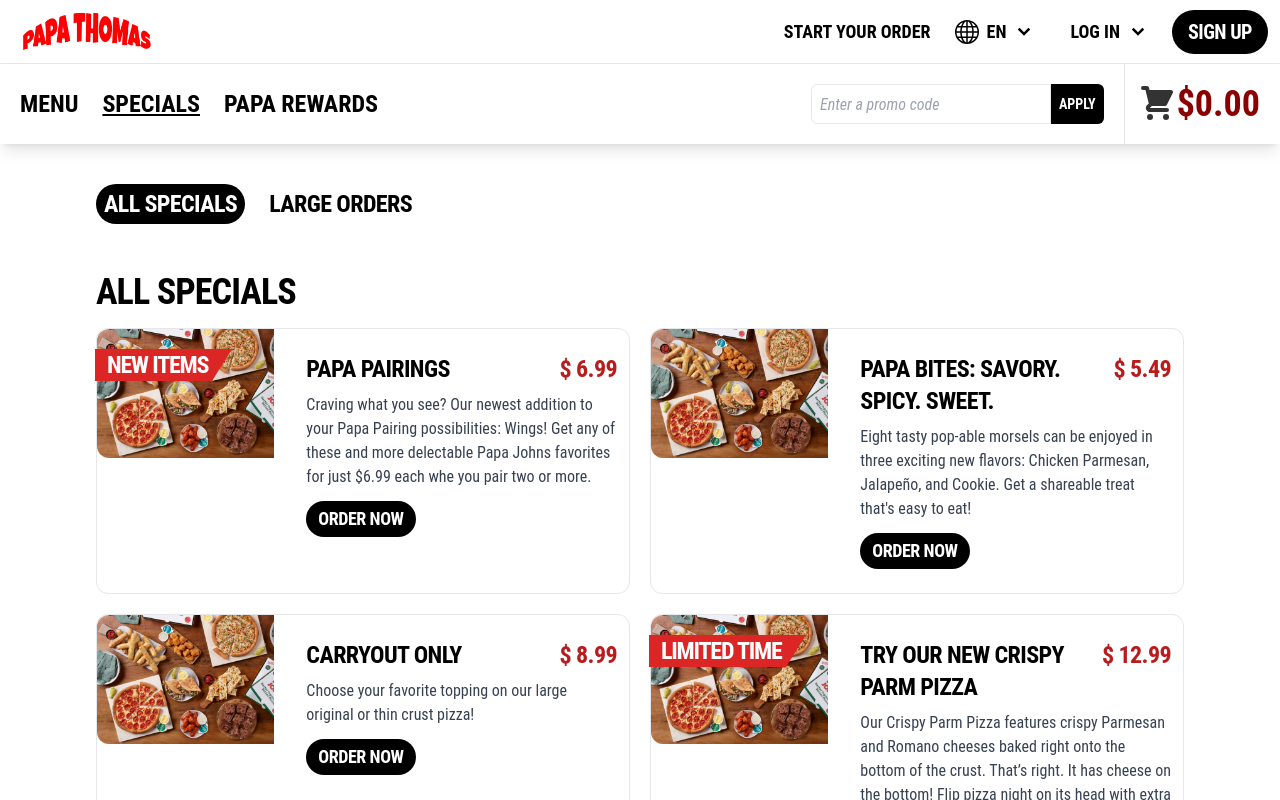
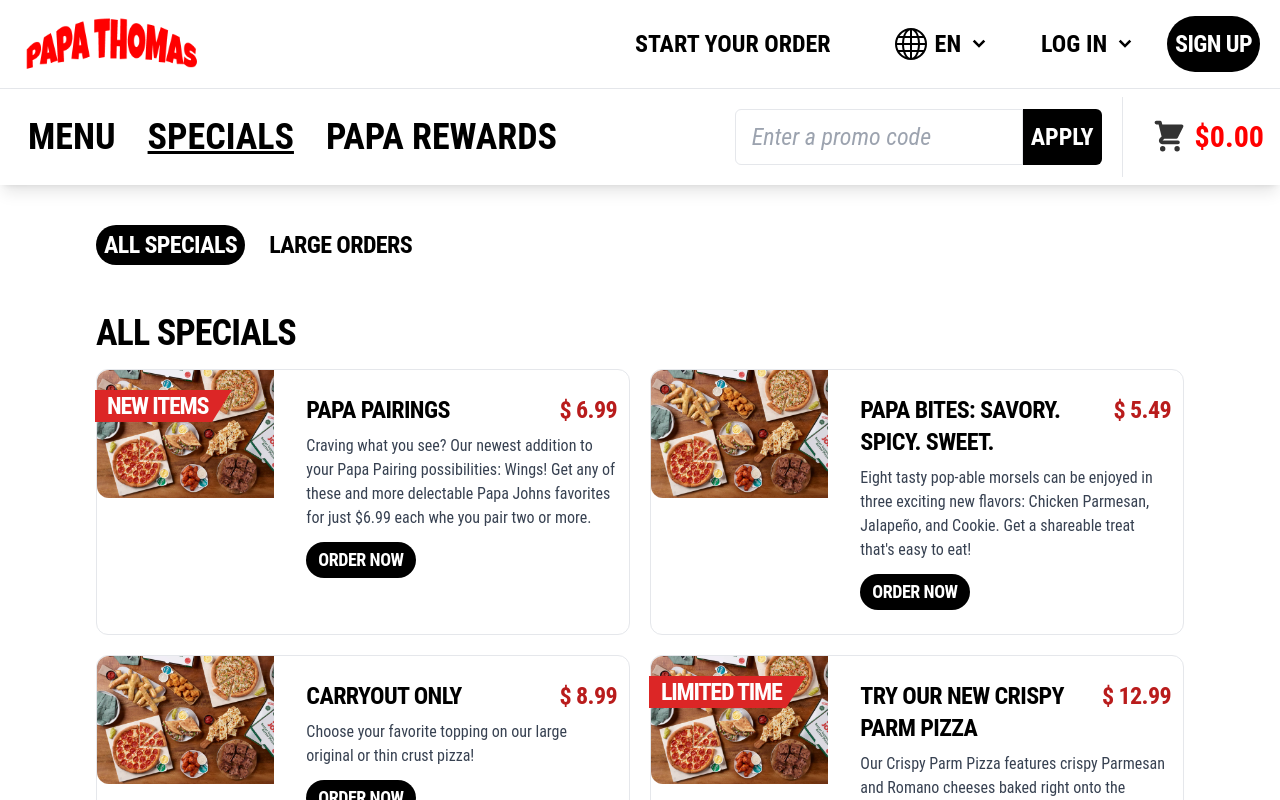
Before and after one commit to Eyetifacts/Pizza_ShopFE, a React (Create React App) app: page /#/order/specials/all-specials in a window 1280 px wide. Shown: the top 800 px of the page. Built offline with nearby package versions, Linux system fonts and the light colour scheme.

Commit message:
reworked some homepage styling for different screen sizes

```diff
--- a/public/index.html
+++ b/public/index.html
@@ -5,7 +5,7 @@
     <link rel="shortcut icon" type="image/png" href="%PUBLIC_URL%/papa-thomas.png" />
     <meta name="viewport" content="width=device-width, initial-scale=1" />
     <meta name="description" content="Papa Thomas Pizzeria" />
-    <title>Papa Thomas</title>
+    <title>Papa Thomas Pizza</title>
   </head>
   <body>
     <noscript>You need to enable JavaScript to run this app.</noscript>
--- a/src/components/header/LogoBar.js
+++ b/src/components/header/LogoBar.js
@@ -13,21 +13,21 @@ const LogoBar = () => {
 
 	return (
 		<>
-			<div className="h-16 flex flex-row items-center gap-3 text-lg px-3 border-b border-b-gray">
+			<div className="h-22 py-1 flex flex-row items-center gap-3 px-3 text-2xl border-b border-b-gray">
 				<NavLink
 					to="/"
 				>
 					<img
-						width="150px"
+						width="200px"
 						src={images.logo}
 						alt="Papa Thomas logo"
 						className="hover:bg-yellow-300"
 					/>
 				</NavLink>
-				<div className="flex flex-row font-semibold gap-3 justify-end ml-auto items-center">
-					<div>START YOUR ORDER</div>
-					<button className="hidden lg:flex flex-row gap-2 align-center hover:bg-gray p-3 rounded-lg items-center">
-						<BsGlobe size={24} />
+				<div className="flex flex-row font-extrabold gap-3 justify-end ml-auto items-center">
+					<div className="mr-6">START YOUR ORDER</div>
+					<button className="hidden lg:flex flex-row gap-2 align-center hover:bg-gray px-7 rounded-lg items-center">
+						<BsGlobe size={32} />
 						<h2>EN</h2>
 						<GoChevronDown size={20} style={{ color: "black" }} />
 					</button>
@@ -35,7 +35,7 @@ const LogoBar = () => {
 						<h2>LOG IN</h2>
 						<GoChevronDown size={20} style={{ color: "black" }} />
 					</button>
-					<button className="hidden lg:flex btn-primary-lg">SIGN UP</button>
+					<button className="hidden lg:inline-block btn-primary-lg text-2xl h-14 align-middle px-2 mx-2">SIGN UP</button>
 					<GiHamburgerMenu
 						size={32}
 						style={{ color: "black" }}
--- a/src/components/header/Navbar.js
+++ b/src/components/header/Navbar.js
@@ -8,9 +8,9 @@ const Navbar = () => {
 	}
 
 	return (
-		<div className="flex flex-row items-center gap-3 text-xl lg:text-2xl h-12 lg:h-20 shadow-lg">
+		<div className="flex flex-row items-center gap-3 text-4xl h-16 lg:h-24 shadow-lg">
 			<div className="flex-row flex flex-1 items-center lg:border-r lg:border-r-gray h-20">
-				<div className="flex flex-row gap-6 ml-5 font-semibold">
+				<div className="flex flex-row gap-8 ml-7 font-black">
 					<NavLink
 						to="/order/menu"
 						style={({ isActive }) => (isActive ? activeStyle : undefined)}>
@@ -27,28 +27,25 @@ const Navbar = () => {
 						PAPA REWARDS
 					</NavLink>
 				</div>
-				<form className="hidden ml-auto h-10 items-center lg:flex flex-row">
+				<form className="hidden ml-auto items-center lg:flex flex-row">
 					<input
 						type="text"
-						className="pl-2 border rounded-l-md h-10 italic text-base w-60"
+						className="pl-4 border rounded-l-md italic h-14 text-2xl w-72"
 						placeholder="Enter a promo code"
 					/>
-					<button className="bg-black text-white text-sm p-2 h-10 rounded-r-md my-0 font-semibold mr-5">
+					<button className="bg-black text-white text-2xl p-2 h-14 rounded-r-md my-0 font-semibold mr-5">
 						APPLY
 					</button>
 				</form>
 			</div>
-			<div className="hidden ml-auto mr-5 lg:flex flex-none font-semibold">
+			<div className="ml-4 mr-4 lg:flex flex-none font-semibold">
 				<div className="flex flex-row">
-					<HiShoppingCart size={40} style={{ color: "#333333" }} />
-					<h2 className="text-4xl" style={{ color: "darkred" }}>
+					<HiShoppingCart className="text-4xl" style={{ color: "#333333" }} />
+					<h2 className="sm:max-lg:hidden text-3xl pl-2" style={{ color: "red" }}>
 						$0.00
 					</h2>
 				</div>
 			</div>
-			<button className="lg:hidden flex rounded-full bg-black text-white font-semibold text-base px-3 py-1 mr-1 uppercase">
-				LOG IN
-			</button>
 		</div>
 	)
 }
--- a/src/components/homePage/Hero.js
+++ b/src/components/homePage/Hero.js
@@ -4,12 +4,12 @@ import pizzaHeroVideo from "../../videos/pizzaHeroVideo.mp4"
 const Hero = () => {
 	return (
 		<div className="relative w-full">
-			<div className="h-120 lg:h-128 overflow-hidden">
+			<div className="h-120 lg:h-162 overflow-hidden">
 				<video
 					autoPlay
 					loop
 					muted
-					className="object-cover items-center overflow-x-hidden h-128 w-full">
+					className="object-cover items-center overflow-x-hidden w-full">
 					<source src={pizzaHeroVideo} type="video/mp4" />
 				</video>
 				<div className="absolute flex flex-col top-0 bottom-0 left-0 right-0 justify-center items-start bg-black bg-opacity-10">
```
